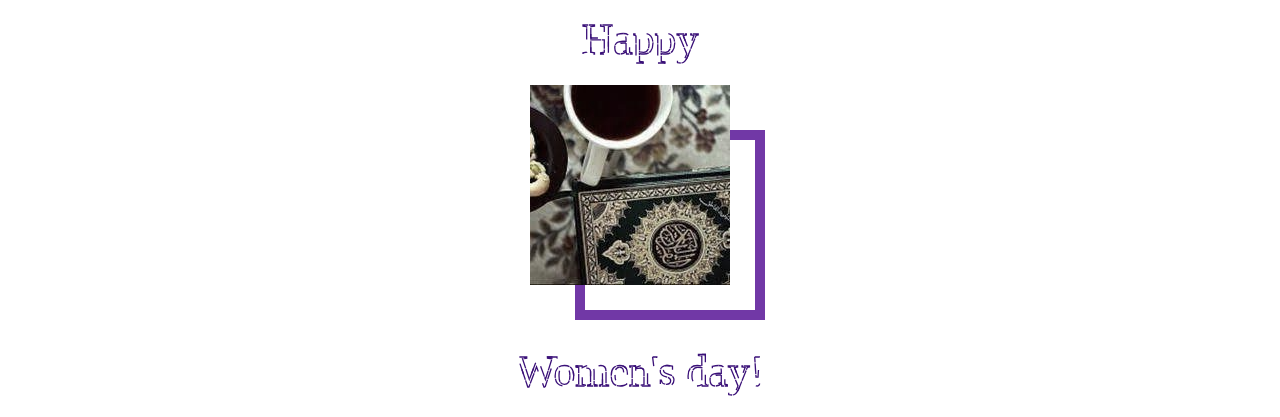
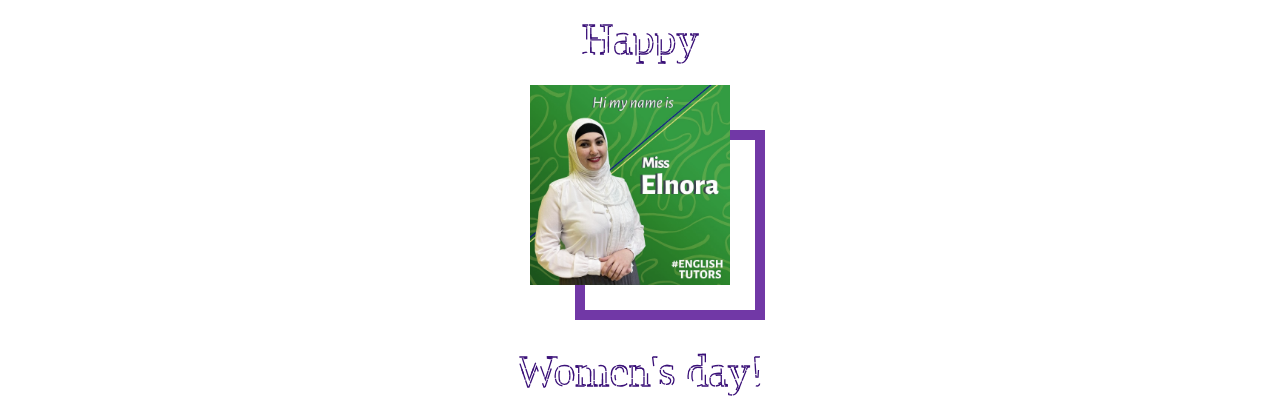
Before and after one commit to Moralesssx/Elnora, a plain HTML site: page index.html in a window 1280 px wide. Shown: the part 952-1369 px from the top of the page. Drawn offline with Linux system fonts and the light colour scheme.

Commit message:
Update index.html

```diff
--- a/index.html
+++ b/index.html
@@ -79,7 +79,7 @@
                 </g>
               </svg>
             <div class="ramka-2">
-                <img class="borders" src="фото.jpg" alt="">
+                <img class="borders" src="Elnora.jpg" alt="">
             </div>
             <svg class="pozs" viewBox="0 0 960 300">
                 <symbol id="s-text">
```
